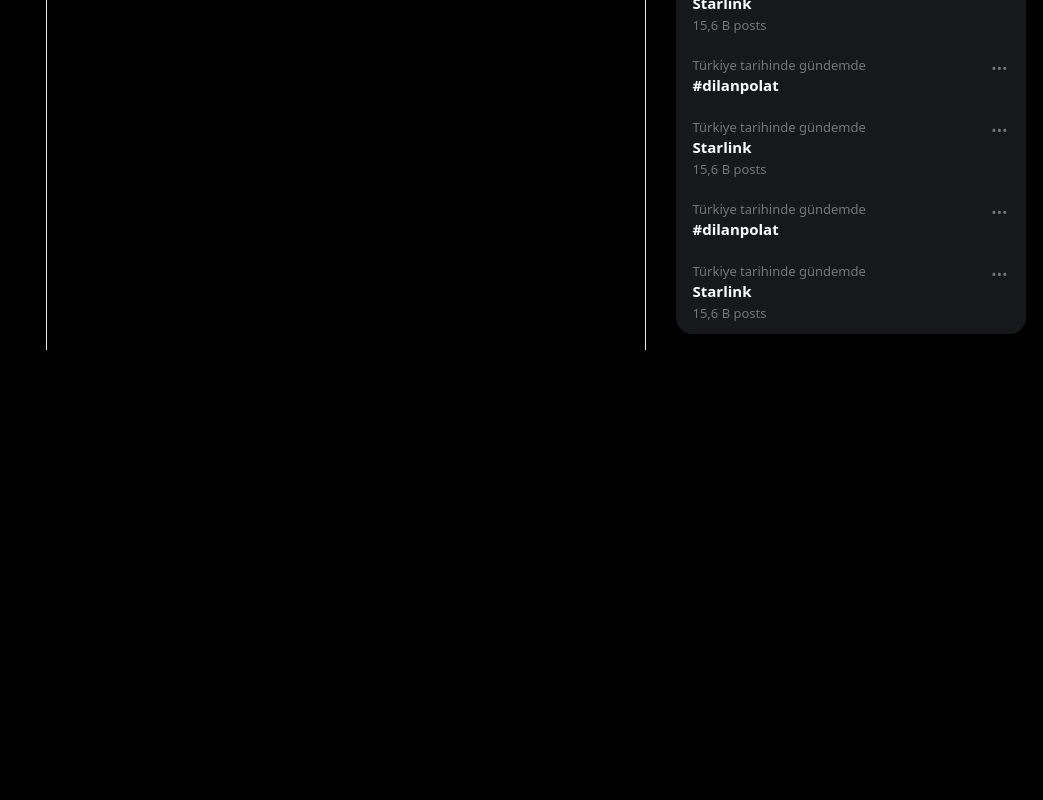
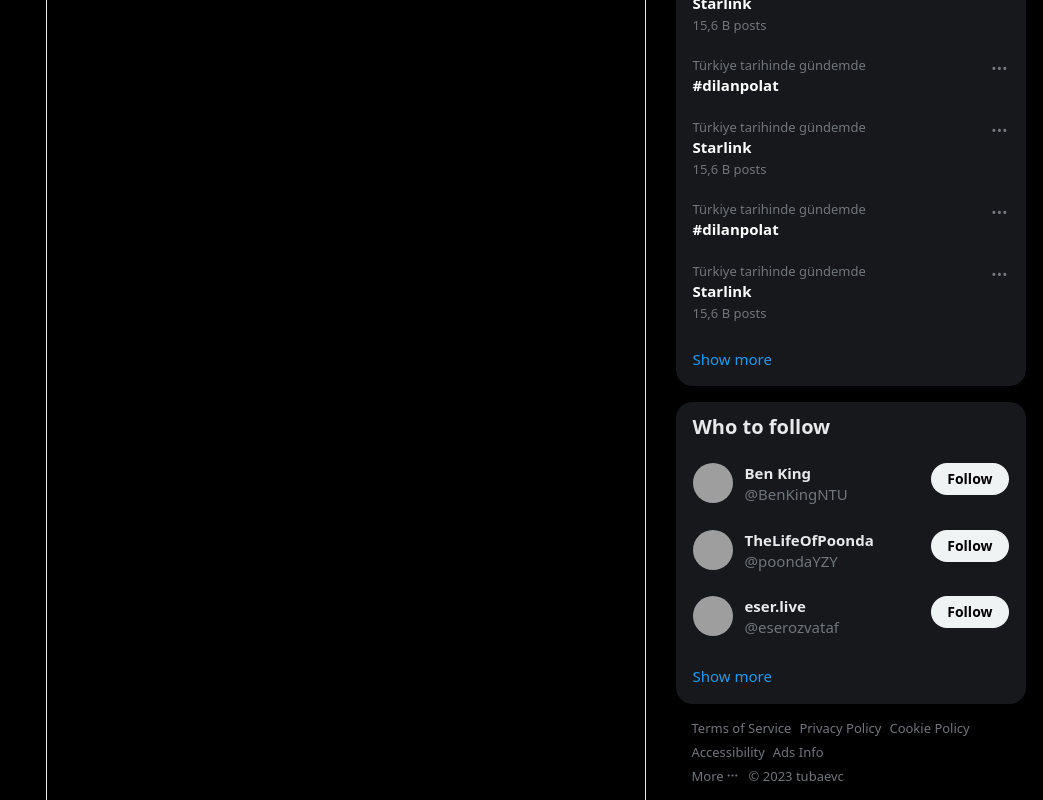
Before and after one commit to tubaevc/twitter-clone, a React (Vite) app: page / in a window 1280 px wide. Shown: the part 1095-1895 px from the top of the page, without its empty margins (237-1280 px from the left). Before the commit the page ends 1445 px from the top, so only its background shows below. Built offline with nearby package versions, Linux system fonts and the light colour scheme; grey boxes are pictures that could not be loaded.

Commit message:
right sidebar finished

```diff
--- a/src/components/button/index.jsx
+++ b/src/components/button/index.jsx
@@ -1,17 +1,45 @@
 import classNames from "classnames";
 import { createElement } from "react";
-import PropTypes from 'prop-types';
-export default function Button({size,children}){
-    return createElement('button', {
-      className:classNames("bg-[#1d9bf0] rounded-full flex items-center justify-center font-bold  hover:bg-[#1a8cd8] transition-colors",{
-        "px-4 h-9":size==='normal',
-        "px-4 h-[52px] text-[17px] w-full":size==='large'
-      })
-    },children)
+import PropTypes from "prop-types";
+export default function Button({
+  as,
+  size,
+  variant,
+  className,
+  children,
+  ...props
+}) {
+  return createElement(
+    as,
+    {
+      type: "button",
+      className: classNames(
+        "rounded-full flex items-center justify-center font-bold transition-colors",
+        {
+          "px-4 h-8 text-sm": size === "small",
+          "px-4 h-9": size === "normal",
+          "px-4 h-[52px] text-[17px] w-full": size === "large",
+          "bg-[#1d9bf0] hover:bg-[#1a8cd8] text-white": variant === "primary",
+          "bg-[#eff3f4] hover:bg-[#d7dbdc] text-black": variant === "white",
+          "border border-[#b4b4b4] hover:border-[#67070f] hover:bg-[#f4212e1a] hover:text-[#f4212e]":
+            variant === "white-outline",
+          [className]: true,
+        }
+      ),
+      ...props,
+    },
+    children
+  );
 }
-Button.propTypes={
-  size: PropTypes.oneOf(['normal', 'large'])
-}
+Button.propTypes = {
+  as: PropTypes.any,
+  size: PropTypes.oneOf(["small", "normal", "large"]),
+  variant: PropTypes.oneOf(["primary", "white", "white-outline"]),
+  props: PropTypes.object,
+  className: PropTypes.string,
+};
 Button.defaultProps = {
-	size: 'normal'
-}
+  as: "button",
+  size: "normal",
+  variant: "primary",
+};
--- /dev/null
+++ b/src/components/sidebar-section/index.jsx
@@ -0,0 +1,31 @@
+import PropTypes from "prop-types";
+import { Link } from "react-router-dom";
+export default function SidebarSection({ title, children, more }) {
+  return (
+    <section className="bg-[#16181c] overflow-hidden mb-4 rounded-2xl border border-[#16181c]">
+      <h5 className="py-3 px-4 text-xl font-extrabold leading-6 flex items-center text-[#e7e9ea]">
+        {title}
+      </h5>
+
+      <div className="grid">{children}</div>
+
+      {more && (
+        <Link
+          to={more}
+          className="h-[52px] flex items-center px-4 text-[15px] text-[#1d9bf0] transition-colors hover:bg-white/[0.03]"
+        >
+          Show more
+        </Link>
+      )}
+    </section>
+  );
+}
+SidebarSection.propTypes = {
+  title: PropTypes.string.isRequired,
+  children: PropTypes.node.isRequired,
+  more: PropTypes.oneOfType([PropTypes.bool, PropTypes.string]),
+};
+
+SidebarSection.defaultProps = {
+  more: false,
+};
--- /dev/null
+++ b/src/components/user-card/index.jsx
@@ -0,0 +1,43 @@
+import Button from "~/components/button";
+import { useState } from "react";
+
+export default function UserCard({ user }) {
+  const [following, setFollowing] = useState(false);
+
+  return (
+    <button className="py-3 px-4 flex gap-3 transition-colors hover:bg-white/[0.03]">
+      <img
+        src={user.avatar}
+        className="w-10 h-10 rounded-full object-cover"
+        alt=""
+      />
+      <div className="flex-1 max-w-full flex flex-col text-left">
+        <div className="text-[15px] text-[#e7e9ea] leading-5 font-bold flex items-center">
+          {user.fullName}
+        </div>
+        <div className="text-[15px] text-[#71767b]">@{user.username}</div>
+      </div>
+      <div>
+        {following ? (
+          <Button
+            variant="white-outline"
+            size="small"
+            onClick={() => setFollowing(false)}
+            className="whitespace-nowrap group"
+          >
+            <div className="flex group-hover:hidden">Following</div>
+            <div className="hidden group-hover:flex">Unfollow</div>
+          </Button>
+        ) : (
+          <Button
+            variant="white"
+            size="small"
+            onClick={() => setFollowing(true)}
+          >
+            Follow
+          </Button>
+        )}
+      </div>
+    </button>
+  );
+}
--- /dev/null
+++ b/src/layouts/main/rightbar/footer/index.jsx
@@ -0,0 +1,87 @@
+import { Link } from "react-router-dom";
+import { Popover } from "@headlessui/react";
+
+export default function Footer() {
+  return (
+    <footer className="mb-4 px-4 flex flex-wrap gap-2">
+      <Link
+        to="/"
+        className="text-[#71767b] leading-4 text-[13px] hover:underline"
+      >
+        Terms of Service
+      </Link>
+      <Link
+        to="/"
+        className="text-[#71767b] leading-4 text-[13px] hover:underline"
+      >
+        Privacy Policy
+      </Link>
+      <Link
+        to="/"
+        className="text-[#71767b] leading-4 text-[13px] hover:underline"
+      >
+        Cookie Policy
+      </Link>
+      <Link
+        to="/"
+        className="text-[#71767b] leading-4 text-[13px] hover:underline"
+      >
+        Accessibility
+      </Link>
+      <Link
+        to="/"
+        className="text-[#71767b] leading-4 text-[13px] hover:underline"
+      >
+        Ads Info
+      </Link>
+      <div className="w-full flex gap-2">
+        <Popover className="relative inline-flex leading-4">
+          <Popover.Button className="text-[#71767b] outline-none leading-4 text-[13px] hover:underline inline-flex items-center">
+            More
+            <svg viewBox="0 0 24 24" className="h-[1em] px-0.5">
+              <path
+                fill="currentColor"
+                d="M3 12c0-1.1.9-2 2-2s2 .9 2 2-.9 2-2 2-2-.9-2-2zm9 2c1.1 0 2-.9 2-2s-.9-2-2-2-2 .9-2 2 .9 2 2 2zm7 0c1.1 0 2-.9 2-2s-.9-2-2-2-2 .9-2 2 .9 2 2 2z"
+              />
+            </svg>
+          </Popover.Button>
+          <Popover.Panel className="w-[150px] max-w-[384px] bg-black shadow-box rounded-xl absolute bottom-0 right-0 grid overflow-hidden">
+            <Link
+              to="/"
+              className="py-3 px-4 text-white text-[15px] leading-5 font-bold hover:bg-[#16181c] transition-colors"
+            >
+              About
+            </Link>
+            <Link
+              to="/"
+              className="py-3 px-4 text-white text-[15px] leading-5 font-bold hover:bg-[#16181c] transition-colors"
+            >
+              Download the X App
+            </Link>
+            <Link
+              to="/"
+              className="py-3 px-4 text-white text-[15px] leading-5 font-bold hover:bg-[#16181c] transition-colors"
+            >
+              Status
+            </Link>
+            <Link
+              to="/"
+              className="py-3 px-4 text-white text-[15px] leading-5 font-bold hover:bg-[#16181c] transition-colors"
+            >
+              X for Business
+            </Link>
+            <Link
+              to="/"
+              className="py-3 px-4 text-white text-[15px] leading-5 font-bold hover:bg-[#16181c] transition-colors"
+            >
+              Developers
+            </Link>
+          </Popover.Panel>
+        </Popover>
+        <p className="text-[#71767b] leading-4 text-[13px]">
+          &copy; 2023 tubaevc
+        </p>
+      </div>
+    </footer>
+  );
+}
--- a/src/layouts/main/rightbar/index.jsx
+++ b/src/layouts/main/rightbar/index.jsx
@@ -1,12 +1,16 @@
 import Search from "./search";
 import Premium from "../../../components/premium";
 import Topics from "./topics";
+import WhoFollow from "./who-follow";
+import Footer from "./footer";
 export default function RightBar() {
   return (
     <aside className="w-[350px] mr-2.5">
       <Search />
       <Premium />
       <Topics />
+      <WhoFollow />
+      <Footer />
     </aside>
   );
 }
--- a/src/layouts/main/rightbar/topics/index.jsx
+++ b/src/layouts/main/rightbar/topics/index.jsx
@@ -1,16 +1,13 @@
+import { Link } from "react-router-dom";
 import { topics } from "../../../../utils/consts";
 import Topic from "./topic";
+import SidebarSection from "../../../../components/sidebar-section";
 export default function Topics() {
   return (
-    <section className="bg-[#16181c] mb-4 rounded-2xl border border-[#16181c]">
-      <h5 className="py-3 px-4 text-xl font-extrabold leading-6 flex items-center text-[#e7e9ea]">
-        Trends for you
-      </h5>
-      <div className="grid ">
-        {topics.map((topic, index) => (
-          <Topic item={topic} key={index} />
-        ))}
-      </div>
-    </section>
+    <SidebarSection title="Trends for you" more="/trends">
+      {topics.map((topic, index) => (
+        <Topic item={topic} key={index} />
+      ))}
+    </SidebarSection>
   );
 }
--- /dev/null
+++ b/src/layouts/main/rightbar/who-follow/index.jsx
@@ -0,0 +1,18 @@
+import SidebarSection from "../../../../components/sidebar-section";
+import { useAccount } from "~/store/auth/hooks";
+import { whoFollowUsers } from "../../../../mock";
+import UserCard from "../../../../components/user-card";
+export default function WhoFollow() {
+  const account = useAccount();
+
+  return (
+    <SidebarSection
+      title="Who to follow"
+      more={`/connect_people?user_id=${account.id}`}
+    >
+      {whoFollowUsers.map((user) => (
+        <UserCard user={user} key={user.id} />
+      ))}
+    </SidebarSection>
+  );
+}
--- /dev/null
+++ b/src/mock/index.js
@@ -0,0 +1,24 @@
+export const whoFollowUsers = [
+  {
+    id: 3,
+    username: "BenKingNTU",
+    fullName: "Ben King",
+    avatar:
+      "https://pbs.twimg.com/profile_images/1494092744687501315/9Cn1kdfK_x96.jpg",
+  },
+  {
+    id: 4,
+    username: "poondaYZY",
+    fullName: "TheLifeOfPoonda",
+    avatar:
+      "https://pbs.twimg.com/profile_images/1548313167733747714/aaOh8kQ4_x96.jpg",
+  },
+  {
+    id: 5,
+    username: "eserozvataf",
+    fullName: "eser.live",
+    avatar:
+      "https://pbs.twimg.com/profile_images/1675048688505200641/XTha_KXR_x96.jpg",
+    verified: true,
+  },
+];
```
